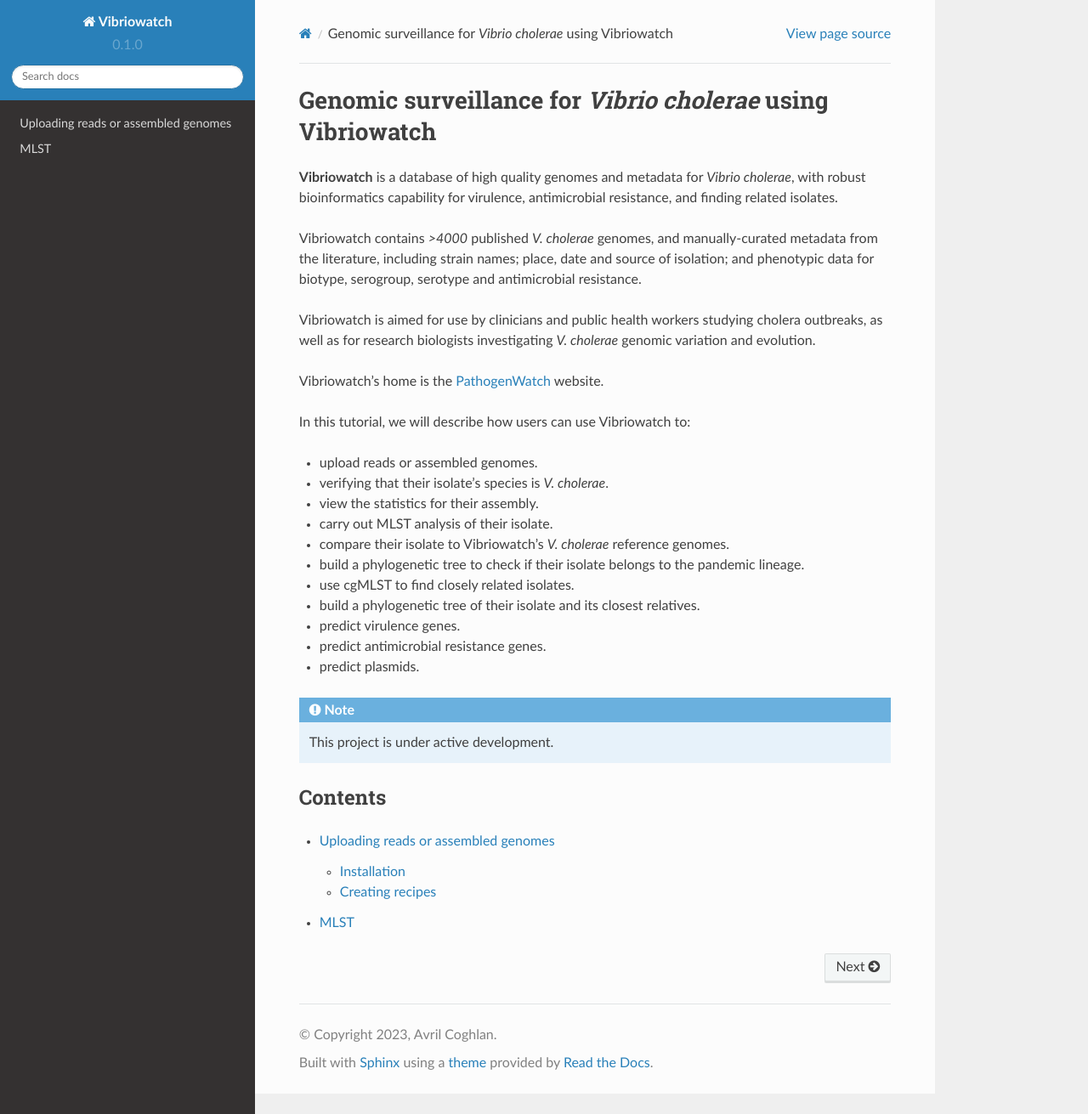
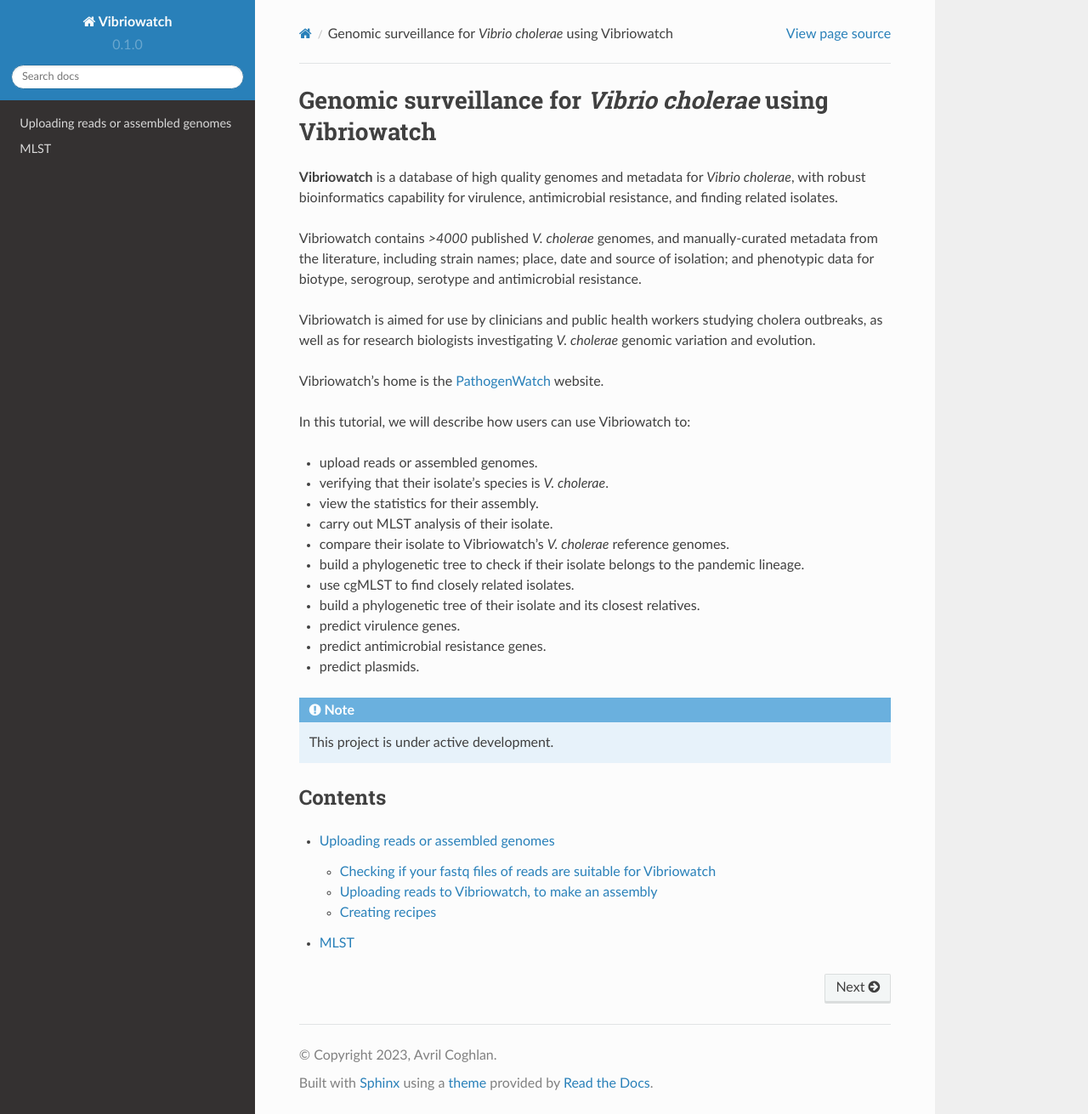
Before and after one commit to avrilcoghlan/cholerabook, a Sphinx documentation site: the page built from docs/source/index.rst, in a window 1280 px wide and 1311 px high. Shown: the whole window at 85% size. Built offline with Sphinx 7.4.7 and the Read the Docs theme 2.0.0, drawn with Linux system fonts in a browser that asks for light colours; some of the changed lines change nothing that is shown.

Commit message:
Update assemblies.rst
Described how to check number of reads in fastq files.

```diff
--- a/docs/source/assemblies.rst
+++ b/docs/source/assemblies.rst
@@ -1,16 +1,36 @@
 Uploading reads or assembled genomes
 ====================================
 
-.. _installation:
+Checking if your fastq files of reads are suitable for Vibriowatch
+------------------------------------------------------------------
 
-Installation
-------------
+If you have fastq files of reads for your isolate, you can upload the fastq files to Vibriowatch to make an assembly.
 
-To use Vibriowatch, first install it using pip:
+The maximum file size that Vibriowatch can accept for a zipped fastq file (that is, zipped with file names ending in .gz) is 500 Mbyte.
+
+Usually you will have a pair of zipped fastq files for an isolate, with the forward and reverse reads respectively, called something like sample1_R1.fastq.gz and sample1_R2.fastq.gz.
+
+If you have these files on a computer running Linux, you can find their sizes in Megabytes by typing in the terminal window:
 
 .. code-block:: console
 
-   (.venv) $ pip install Vibriowatch
+   $ du -h *fastq.gz
+
+You will see something like this in your terminal window:
+
+.. code-block:: console
+
+   $ 160M    sample1_R1.fastq.gz
+   $ 176M    sample1_R2.fastq.gz
+
+If the zipped fastq files are each `<`500 Mbyte in size, then they are fine for Vibriowatch to accept.
+
+If your zipped fastq files of reads are `>`500 Mbyte in size, you could either (i) sample a smaller set of the reads in the files to give to Vibriowatch to make an assembly (the easier option), or (ii) alternatively you can make an assembly outside Vibriowatch using an assembly software (a more difficult option).
+
+Uploading reads to Vibriowatch, to make an assembly
+---------------------------------------------------
+
+
 
 Creating recipes
 ----------------
```
